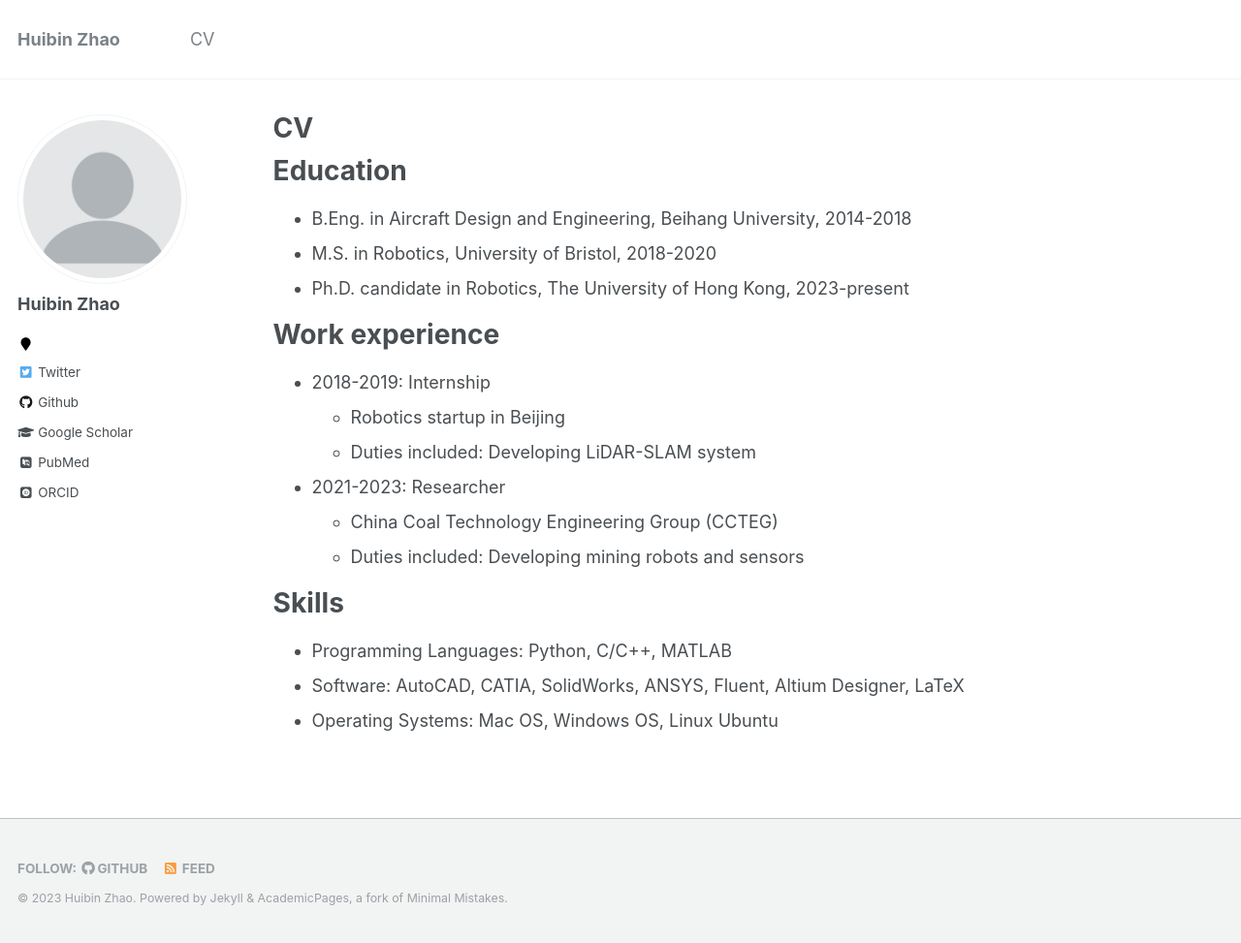
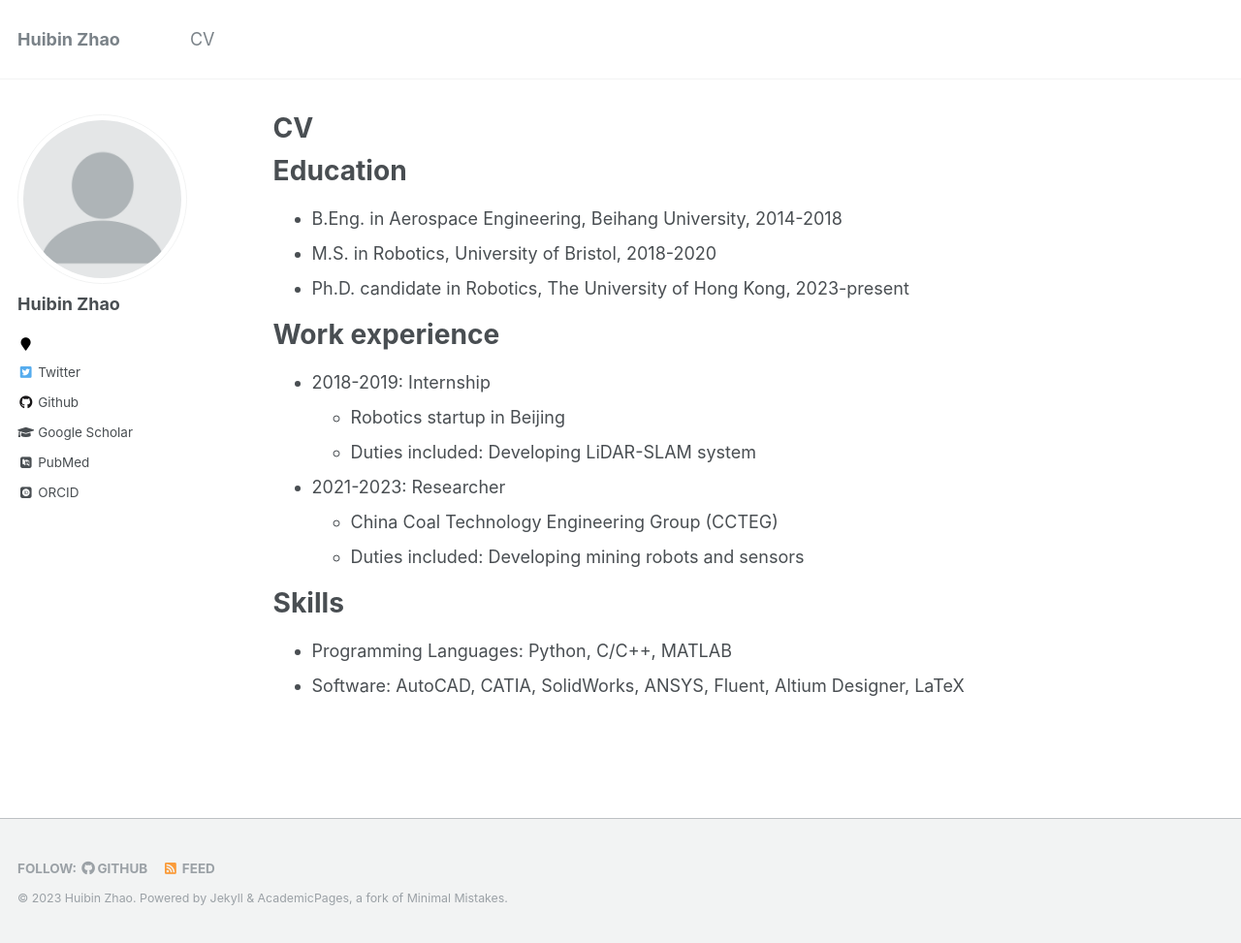
Before and after one commit to huibinzhao/huibinzhao.github.io, a Jekyll site: the page built from _pages/cv.md, in a window 1280 px wide and 973 px high. Shown: the whole window at 97% size. Built offline with Jekyll 4.4.1, drawn with Linux system fonts in a browser that asks for light colours; some web fonts are replaced.

Commit message:
Update cv.md

```diff
--- a/_pages/cv.md
+++ b/_pages/cv.md
@@ -11,7 +11,7 @@ redirect_from:
 
 Education
 ======
-* B.Eng. in Aircraft Design and Engineering, Beihang University, 2014-2018
+* B.Eng. in Aerospace Engineering, Beihang University, 2014-2018
 * M.S. in Robotics, University of Bristol, 2018-2020
 * Ph.D. candidate in Robotics, The University of Hong Kong, 2023-present
 
@@ -29,4 +29,3 @@ Skills
 ======
 * Programming Languages: Python, C/C++, MATLAB
 * Software: AutoCAD, CATIA, SolidWorks, ANSYS, Fluent, Altium Designer, LaTeX
-* Operating Systems: Mac OS, Windows OS, Linux Ubuntu
```
